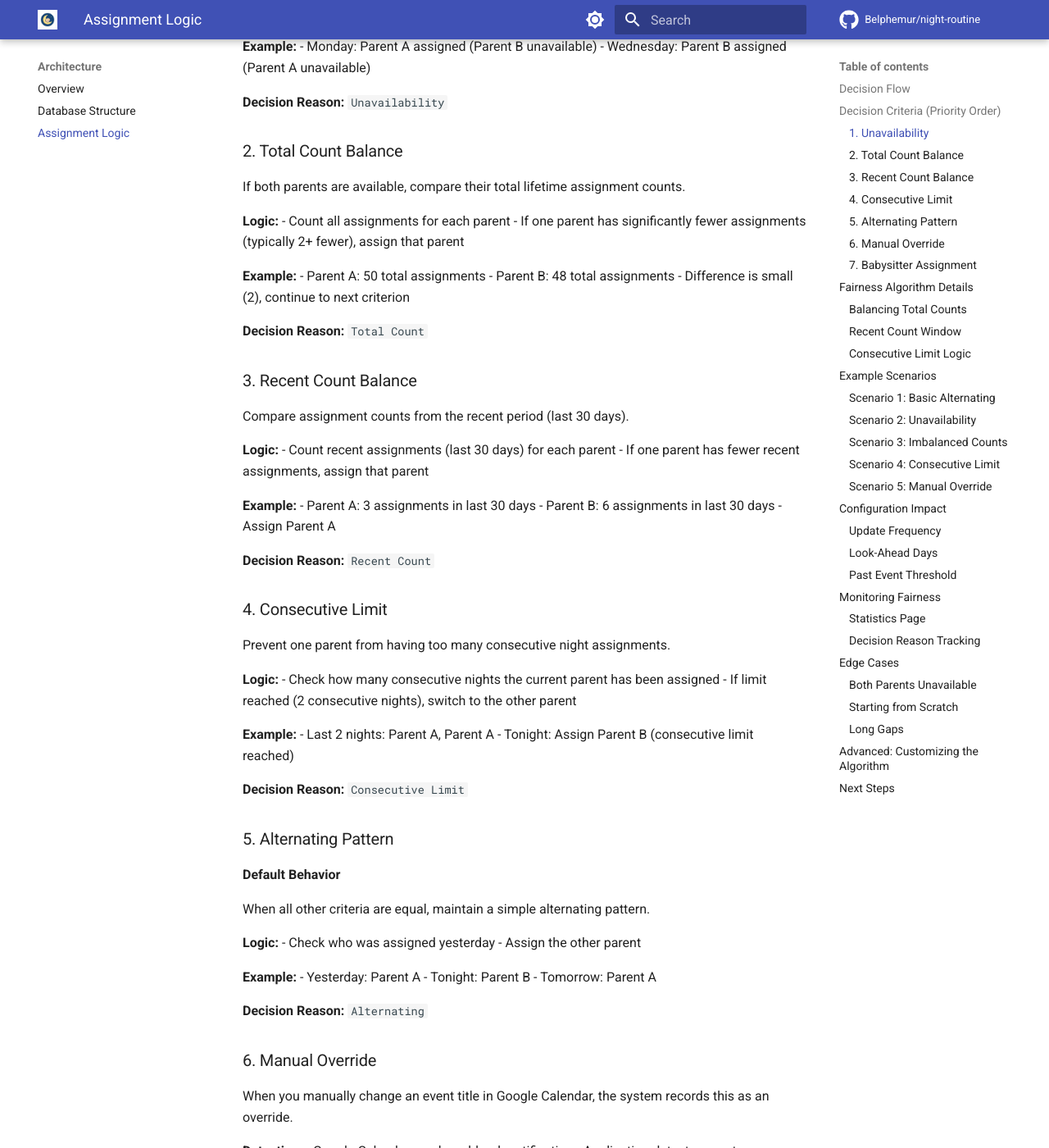
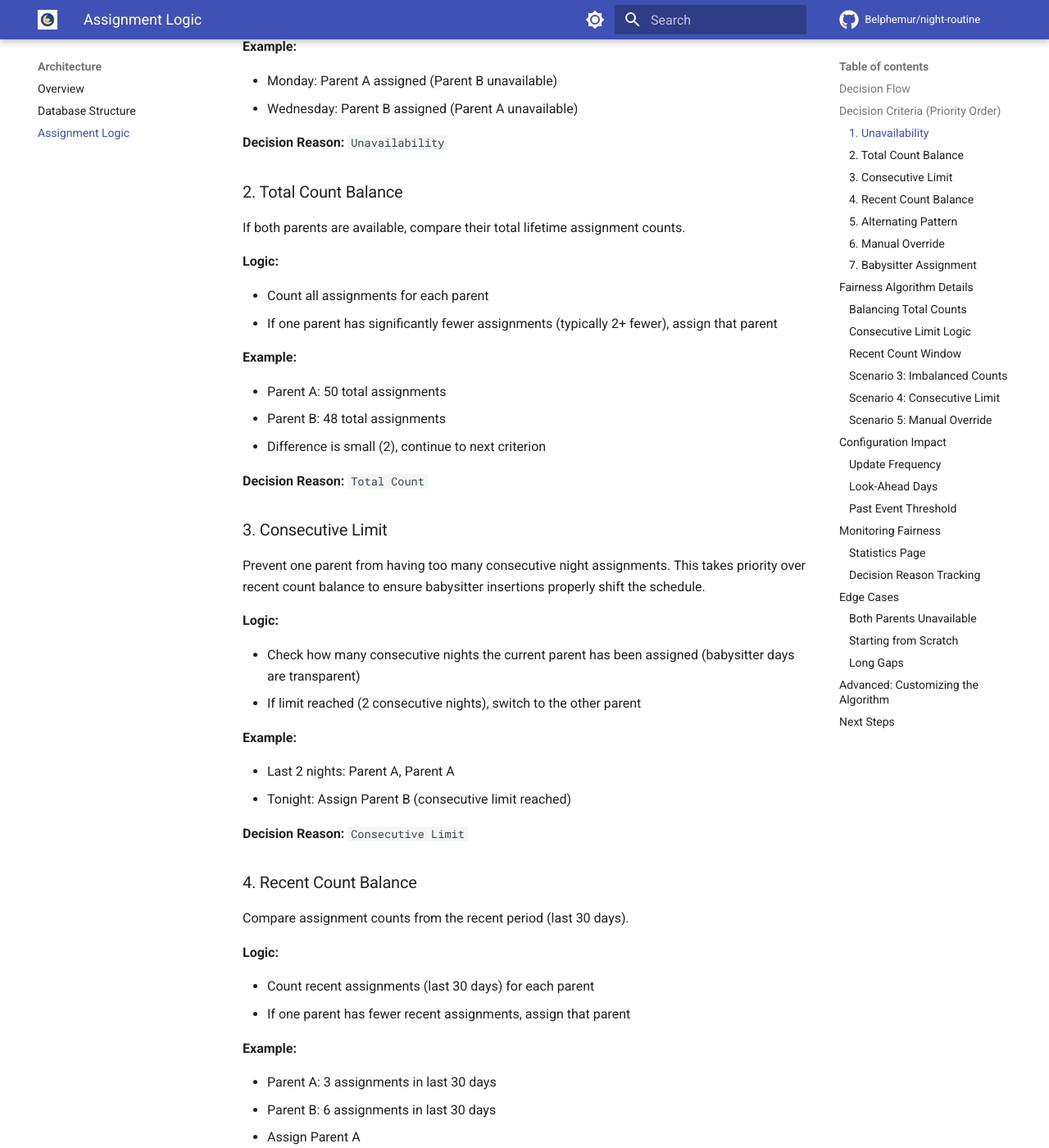
Before and after one commit to Belphemur/night-routine, an MkDocs documentation site: the page built from docs-site/architecture/assignment-logic.md, in a window 1280 px wide and 1400 px high, scrolled down 1681 px. Shown: the whole window at 82% size. Built offline with MkDocs 1.6.1 and Material for MkDocs 9.7.7, drawn with Linux system fonts in a browser that asks for light colours; comment, search, counter and statistics services are not loaded; the version menu is left out; some of the changed text lies outside the part shown.

Commit message:
docs(fairness): update cascade order in UI, AGENTS.md, and docs-site
Reflect the new fairness cascade order (ConsecutiveLimit before
RecentCount) in:
- Assignment details modal algorithm explanation (home.html)
- AGENTS.md root and internal/fairness/AGENTS.md
- docs-site/architecture/assignment-logic.md flowchart and pseudo-code

````diff
--- a/docs-site/architecture/assignment-logic.md
+++ b/docs-site/architecture/assignment-logic.md
@@ -14,15 +14,15 @@
     BothAvail --> CheckTotal[Compare Total Assignment Counts]
     CheckTotal --> TotalDiff{Significant<br/>Difference?}
     TotalDiff -->|Yes| AssignFewer[Assign Parent with Fewer<br/>Reason: Total Count]
-    TotalDiff -->|No| CheckRecent[Compare Recent Assignment Counts]
+    TotalDiff -->|No| CheckConsec[Check Consecutive Assignments]
+
+    CheckConsec --> TooMany{Too Many<br/>Consecutive?}
+    TooMany -->|Yes| AssignOther[Assign Other Parent<br/>Reason: Consecutive Limit]
+    TooMany -->|No| CheckRecent[Compare Recent Assignment Counts]
 
     CheckRecent --> RecentDiff{Significant<br/>Difference?}
     RecentDiff -->|Yes| AssignFewerRecent[Assign Parent with Fewer Recent<br/>Reason: Recent Count]
-    RecentDiff -->|No| CheckConsec[Check Consecutive Assignments]
-
-    CheckConsec --> TooMany{Too Many<br/>Consecutive?}
-    TooMany -->|Yes| AssignOther[Assign Other Parent<br/>Reason: Consecutive Limit]
-    TooMany -->|No| Alternate[Apply Alternating Pattern<br/>Reason: Alternating]
+    RecentDiff -->|No| Alternate[Apply Alternating Pattern<br/>Reason: Alternating]
 
     AssignAvail --> End[Assignment Complete]
     AssignFewer --> End
@@ -42,6 +42,7 @@
 If one parent is unavailable on a given day (configured in `availability` section), the other parent is automatically assigned.
 
 **Configuration:**
+
 ```toml
 [availability]
 parent_a_unavailable = ["Wednesday"]
@@ -49,6 +50,7 @@
 ```
 
 **Example:**
+
 - Monday: Parent A assigned (Parent B unavailable)
 - Wednesday: Parent B assigned (Parent A unavailable)
 
@@ -59,44 +61,50 @@
 If both parents are available, compare their total lifetime assignment counts.
 
 **Logic:**
+
 - Count all assignments for each parent
 - If one parent has significantly fewer assignments (typically 2+ fewer), assign that parent
 
 **Example:**
+
 - Parent A: 50 total assignments
 - Parent B: 48 total assignments
 - Difference is small (2), continue to next criterion
 
 **Decision Reason:** `Total Count`
 
-### 3. Recent Count Balance
+### 3. Consecutive Limit
+
+Prevent one parent from having too many consecutive night assignments. This takes priority over recent count balance to ensure babysitter insertions properly shift the schedule.
+
+**Logic:**
+
+- Check how many consecutive nights the current parent has been assigned (babysitter days are transparent)
+- If limit reached (2 consecutive nights), switch to the other parent
+
+**Example:**
+
+- Last 2 nights: Parent A, Parent A
+- Tonight: Assign Parent B (consecutive limit reached)
+
+**Decision Reason:** `Consecutive Limit`
+
+### 4. Recent Count Balance
 
 Compare assignment counts from the recent period (last 30 days).
 
 **Logic:**
+
 - Count recent assignments (last 30 days) for each parent
 - If one parent has fewer recent assignments, assign that parent
 
 **Example:**
+
 - Parent A: 3 assignments in last 30 days
 - Parent B: 6 assignments in last 30 days
 - Assign Parent A
 
 **Decision Reason:** `Recent Count`
-
-### 4. Consecutive Limit
-
-Prevent one parent from having too many consecutive night assignments.
-
-**Logic:**
-- Check how many consecutive nights the current parent has been assigned
-- If limit reached (2 consecutive nights), switch to the other parent
-
-**Example:**
-- Last 2 nights: Parent A, Parent A
-- Tonight: Assign Parent B (consecutive limit reached)
-
-**Decision Reason:** `Consecutive Limit`
 
 ### 5. Alternating Pattern
 
@@ -105,10 +113,12 @@
 When all other criteria are equal, maintain a simple alternating pattern.
 
 **Logic:**
+
 - Check who was assigned yesterday
 - Assign the other parent
 
 **Example:**
+
 - Yesterday: Parent A
 - Tonight: Parent B
 - Tomorrow: Parent A
@@ -120,6 +130,7 @@
 When you manually change an event title in Google Calendar, the system records this as an override.
 
 **Detection:**
+
 - Google Calendar sends webhook notification
 - Application detects parent name change
 - Internal database is updated
@@ -143,7 +154,7 @@
 **Decision Reason:** `Override`
 
 !!! info "Fairness Impact"
-    When a babysitter is assigned, the day is effectively removed from the fairness pool. The algorithm recalculates the remaining non-override days to maintain balance between the two parents.
+When a babysitter is assigned, the day is effectively removed from the fairness pool. The algorithm recalculates the remaining non-override days to maintain balance between the two parents.
 
 ## Fairness Algorithm Details
 
@@ -164,21 +175,6 @@
 
 **Threshold:** Typically 1-2 assignments
 
-### Recent Count Window
-
-Recent counts use a sliding window of 30 days:
-
-```go
-recentCountA := countAssignments(ParentA, last30Days)
-recentCountB := countAssignments(ParentB, last30Days)
-
-if recentCountA < recentCountB {
-    assign(ParentA, "Recent Count")
-} else if recentCountB < recentCountA {
-    assign(ParentB, "Recent Count")
-}
-```
-
 ### Consecutive Limit Logic
 
 ```go
@@ -198,16 +194,32 @@
 
 **Limit:** 2 consecutive assignments
 
+### Recent Count Window
+
+Recent counts use a sliding window of 30 days:
+
+```go
+recentCountA := countAssignments(ParentA, last30Days)
+recentCountB := countAssignments(ParentB, last30Days)
+
+if recentCountA < recentCountB {
+    assign(ParentA, "Recent Count")
+} else if recentCountB < recentCountA {
+    assign(ParentB, "Recent Count")
+}
+
 ## Example Scenarios
 
 ### Scenario 1: Basic Alternating
 
 **Setup:**
+
 - No unavailable days
 - Equal total counts
 - No recent imbalance
 
 **Result:**
+
 ```
 Mon: Parent A (Alternating)
 Tue: Parent B (Alternating)
@@ -218,11 +230,13 @@
 ### Scenario 2: Unavailability
 
 **Setup:**
+
 ```toml
 parent_a_unavailable = ["Wednesday", "Friday"]
 ```
 
 **Result:**
+
 ```
 Mon: Parent A (Alternating)
 Tue: Parent B (Alternating)
@@ -235,10 +249,12 @@
 ### Scenario 3: Imbalanced Counts
 
 **Setup:**
+
 - Parent A: 45 total assignments
 - Parent B: 50 total assignments
 
 **Result:**
+
 ```
 Mon: Parent A (Total Count - fewer overall)
 Tue: Parent A (Total Count - still fewer overall)
@@ -250,10 +266,12 @@
 ### Scenario 4: Consecutive Limit
 
 **Setup:**
+
 - Last 2 nights: Parent A
 - Consecutive limit: 2
 
 **Result:**
+
 ```
 Thu: Parent B (Consecutive Limit - A had 2 in a row)
 Fri: Parent A (Alternating)
@@ -265,6 +283,7 @@
 **Action:** Manually change Monday from Parent A to Parent B in Google Calendar
 
 **Result:**
+
 ```
 Mon: Parent B (Override - manually changed)
 Tue: Parent A (Total Count - compensating for override)
@@ -309,12 +328,13 @@
 
 View the statistics page to verify fair distribution:
 
-| Month | Parent A | Parent B | Total |
-|-------|----------|----------|-------|
-| Jan 2024 | 15 | 16 | 31 |
-| Feb 2024 | 14 | 14 | 28 |
+| Month    | Parent A | Parent B | Total |
+| -------- | -------- | -------- | ----- |
+| Jan 2024 | 15       | 16       | 31    |
+| Feb 2024 | 14       | 14       | 28    |
 
 **Healthy Distribution:**
+
 - Difference of 0-1 for months with even days
 - Difference of 1 for months with odd days
 
@@ -343,6 +363,7 @@
 **Scenario:** No historical assignments exist
 
 **Behavior:**
+
 - First assignment uses alternating pattern (starts with Parent A)
 - Subsequent assignments build fairness tracking from there
 
@@ -351,6 +372,7 @@
 **Scenario:** Application not used for months, then restarted
 
 **Behavior:**
+
 - Historical assignments remain in database
 - New assignments calculated based on existing fairness state
 - Old assignments beyond look-ahead window aren't deleted
@@ -360,6 +382,7 @@
 The fairness logic is in `internal/fairness/` and can be customized if needed:
 
 **Key files:**
+
 - `scheduler/` - Core scheduling algorithm (schedule generation, fairness criteria)
 - `tracker.go` - Assignment CRUD and statistics queries
 - `decision_reason.go` - Decision reason types and constants
@@ -367,6 +390,7 @@
 - `interface.go` - Interfaces for tracker and scheduler
 
 **To customize:**
+
 1. Modify the decision criteria in `scheduler/`
 2. Adjust thresholds and weights
 3. Rebuild the application
````
Also changed, not shown: AGENTS.md (+2 -2 lines), internal/fairness/AGENTS.md (+2 -2 lines), 1 other file.
